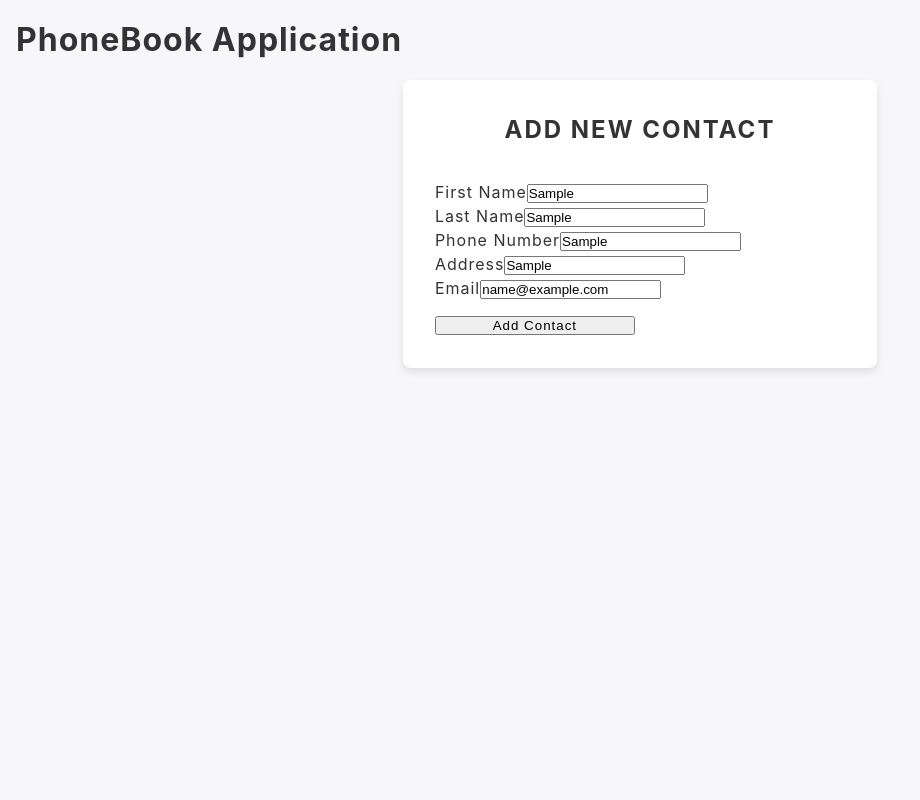
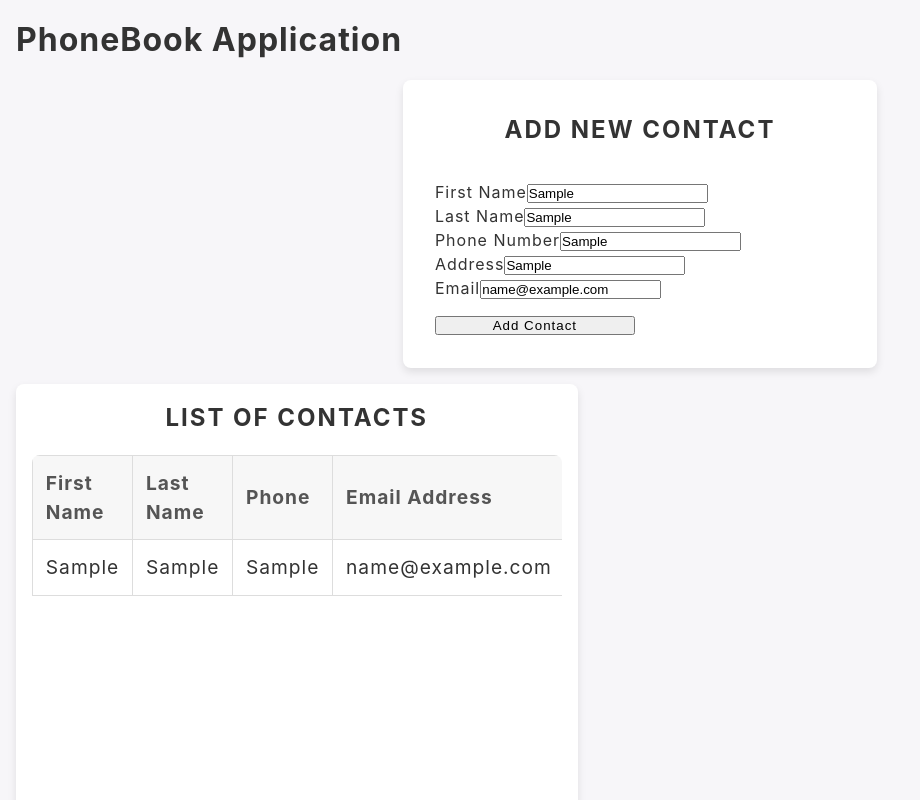
Before and after one commit to VidaaZ/Phone-book, a React (Vite) app in the folder phonebook/: page / in a window 1280 px wide. Both pictures are taken after typing "Sample", "Sample", "Sample", "Sample", "name@example.com" into the empty fields and a click on the button "Add Contact". Shown: the top 800 px of the page, without its empty margins (0-920 px from the left). Built offline with nearby package versions, Linux system fonts and the light colour scheme.

Commit message:
ContactList and ContactItem were revised.

```diff
--- a/phonebook/src/App.tsx
+++ b/phonebook/src/App.tsx
@@ -2,6 +2,7 @@ import React, { useReducer, FC } from "react";
 import Header from "./components/Header";
 import ContactForm from "./components/ContactForm";
 import { contactsReducer, AppState } from "./reducers/contactsReducer";
+import ContactList from "./components/ContactList";
 
 const initialState: AppState = {
   contacts: [],
@@ -13,6 +14,7 @@ const App: FC = () => {
     <>
       <Header />
       <ContactForm dispatch={dispatch} />
+      {state.contacts.length > 0 && <ContactList contacts={state.contacts} />}
     </>
   );
 };
--- a/phonebook/src/components/ContactForm.tsx
+++ b/phonebook/src/components/ContactForm.tsx
@@ -30,7 +30,10 @@ const ContactForm: FC<ContactFormProps> = (props) => {
     e.preventDefault();
     dispatch({
       type: "ADD_CONTACT",
-      payload: contact,
+      payload: {
+        id: Date.now(), // returns current timestamp
+        ...contact,
+      },
     });
   };
 
--- a/phonebook/src/components/ContactList.tsx
+++ b/phonebook/src/components/ContactList.tsx
@@ -21,9 +21,9 @@ const ContactList: FC<ContactListProps> = ({ contacts }) => {
           </thead>
           <tbody>
             {contacts.map(
-              ({ firstName, lastName, phoneNumber, address, email }) => (
+              ({ id, firstName, lastName, phoneNumber, address, email }) => (
                 // eslint-disable-next-line react/jsx-key
-                <tr>
+                <tr key={id}>
                   <td>{firstName}</td>
                   <td>{lastName}</td>
                   <td>{phoneNumber}</td>
```
